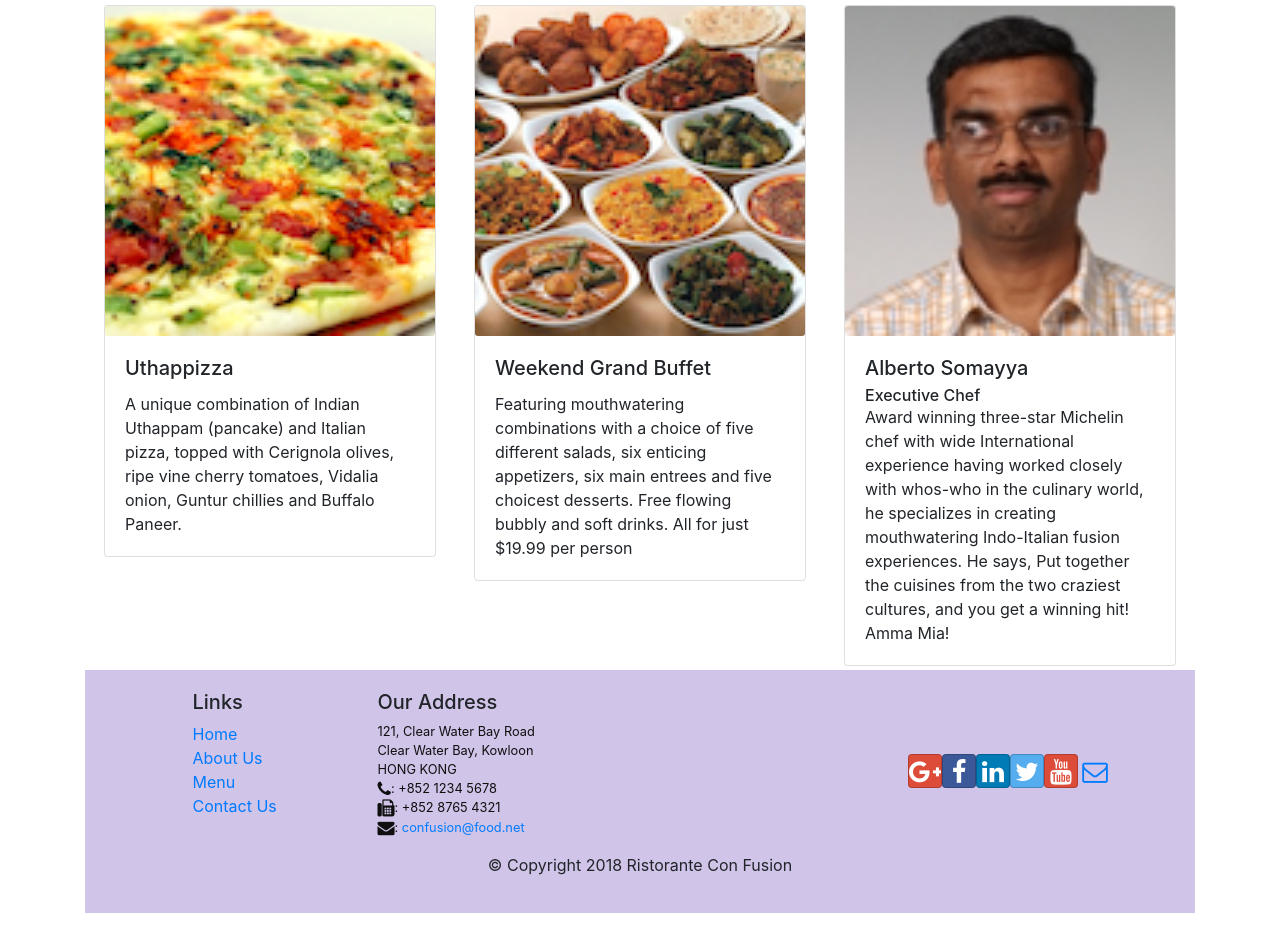
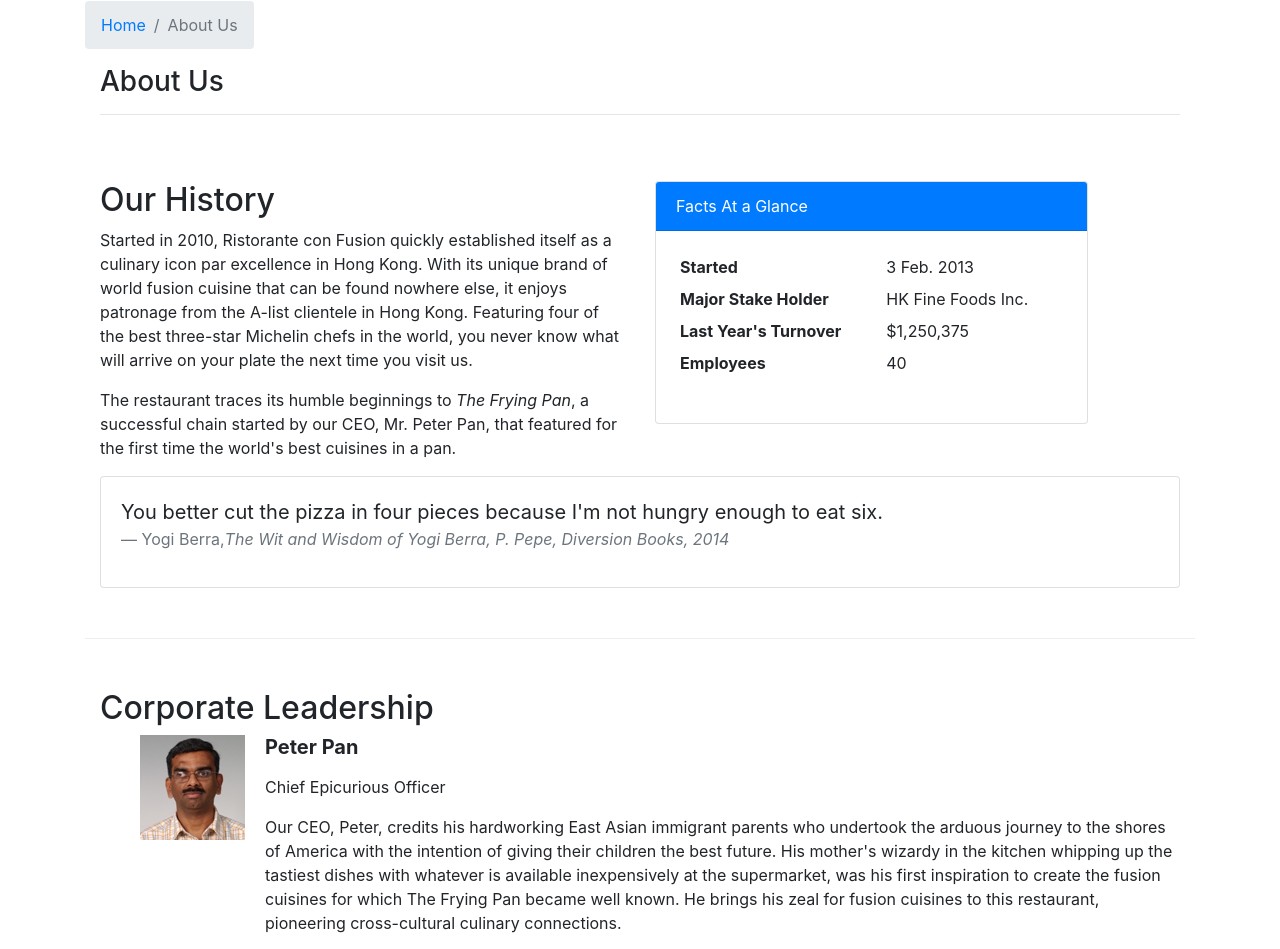
Before and after one commit to CuckooRoachMan/reactCertC2, a React (Create React App) app: page /aboutus in a window 1280 px wide. Before the commit this address led to /home. Shown: the part 337-1286 px from the top of the page. Before the commit the page ends 1250 px from the top, so only its background shows below. Built offline with nearby package versions, Linux system fonts and the light colour scheme.

Commit message:
Assignment 2

```diff
--- /dev/null
+++ b/src/components/AboutComponent.js
@@ -0,0 +1,107 @@
+import React from 'react';
+import { Breadcrumb, BreadcrumbItem, Card, CardBody, CardHeader, Media } from 'reactstrap';
+import { Link } from 'react-router-dom';
+import Leader from './LeaderdetailComponent';
+
+
+function RenderLeader({leaders}){
+  let styles = {
+    marginRight: '20px'
+  };
+  const leadersConst= leaders.map( (leader) => {
+      return (
+        <div key={leader.id}>
+          <Media>
+          <img src= {leader.image} style={styles} ></img>
+          <Media body>
+            <h5><p><b>{leader.name}</b></p></h5>
+            <p>{leader.designation}</p>
+            <p>{leader.description}</p>
+          </Media>
+
+          </Media>
+        </div>
+      )
+  }
+
+  );
+  return (
+    <div>
+    {leadersConst}
+    </div>
+  );
+};
+
+function About(props) {
+
+      const leaders = props.leaders.map((leader) => {
+        return (
+            <p>Leader {leader.name}</p>
+        );
+    });
+
+    return(
+        <div className="container">
+            <div className="row">
+                <Breadcrumb>
+                    <BreadcrumbItem><Link to="/home">Home</Link></BreadcrumbItem>
+                    <BreadcrumbItem active>About Us</BreadcrumbItem>
+                </Breadcrumb>
+                <div className="col-12">
+                    <h3>About Us</h3>
+                    <hr />
+                </div>
+            </div>
+            <div className="row row-content">
+                <div className="col-12 col-md-6">
+                    <h2>Our History</h2>
+                    <p>Started in 2010, Ristorante con Fusion quickly established itself as a culinary icon par excellence in Hong Kong. With its unique brand of world fusion cuisine that can be found nowhere else, it enjoys patronage from the A-list clientele in Hong Kong.  Featuring four of the best three-star Michelin chefs in the world, you never know what will arrive on your plate the next time you visit us.</p>
+                    <p>The restaurant traces its humble beginnings to <em>The Frying Pan</em>, a successful chain started by our CEO, Mr. Peter Pan, that featured for the first time the world's best cuisines in a pan.</p>
+                </div>
+                <div className="col-12 col-md-5">
+                    <Card>
+                        <CardHeader className="bg-primary text-white">Facts At a Glance</CardHeader>
+                        <CardBody>
+                            <dl className="row p-1">
+                                <dt className="col-6">Started</dt>
+                                <dd className="col-6">3 Feb. 2013</dd>
+                                <dt className="col-6">Major Stake Holder</dt>
+                                <dd className="col-6">HK Fine Foods Inc.</dd>
+                                <dt className="col-6">Last Year's Turnover</dt>
+                                <dd className="col-6">$1,250,375</dd>
+                                <dt className="col-6">Employees</dt>
+                                <dd className="col-6">40</dd>
+                            </dl>
+                        </CardBody>
+                    </Card>
+                </div>
+                <div className="col-12">
+                    <Card>
+                        <CardBody className="bg-faded">
+                            <blockquote className="blockquote">
+                                <p className="mb-0">You better cut the pizza in four pieces because
+                                    I'm not hungry enough to eat six.</p>
+                                <footer className="blockquote-footer">Yogi Berra,
+                                <cite title="Source Title">The Wit and Wisdom of Yogi Berra,
+                                    P. Pepe, Diversion Books, 2014</cite>
+                                </footer>
+                            </blockquote>
+                        </CardBody>
+                    </Card>
+                </div>
+            </div>
+            <div className="row row-content">
+                <div className="col-12">
+                    <h2>Corporate Leadership</h2>
+                </div>
+                <div className="col-12">
+                    <Media list>
+                        <RenderLeader leaders ={props.leaders}/>
+                    </Media>
+                </div>
+            </div>
+        </div>
+    );
+}
+
+export default About;
--- a/src/components/DishdetailComponent.js
+++ b/src/components/DishdetailComponent.js
@@ -81,7 +81,6 @@
   const {
     dish
   } = props;
-  console.log(props)
     return (
       <>
       <RenderDish dish={dish}/>
--- /dev/null
+++ b/src/components/LeaderdetailComponent.js
@@ -0,0 +1,51 @@
+import React, {Component} from 'react';
+import {Card, CardImg, CardImgOverlay, CardText,CardBody,CardTitle, Breadcrumb, BreadcrumbItem, Media } from 'reactstrap';
+import {Link} from 'react-router-dom';
+
+
+  function RenderLeader({leaders}){
+    let styles = {
+      marginRight: '20px'
+    };
+    const leadersConst= leaders.map( (leader) => {
+        return (
+          <div key={leader.id}>
+            <Media>
+            <img src= {leader.image} style={styles} ></img>
+            <Media body>
+              <h5><p><b>{leader.name}</b></p></h5>
+              <p>{leader.designation}</p>
+              <p>{leader.description}</p>
+            </Media>
+
+            </Media>
+          </div>
+        )
+    }
+
+    );
+    return (
+      <div>
+      {leadersConst}
+      </div>
+    );
+  };
+
+
+const LeaderdetailComponent = (props) => {
+
+
+  const{
+    leaders
+    }=props;
+
+    console.log(leaders);
+  return(
+    <div>
+      <RenderLeader leaders={leaders}/>
+    </div>
+
+  )
+}
+
+export default LeaderdetailComponent;
--- a/src/components/MainComponent.js
+++ b/src/components/MainComponent.js
@@ -11,9 +11,10 @@
 import {COMMENTS}  from '../shared/comments';
 import {LEADERS}  from '../shared/leaders';
 import {PROMOTIONS}  from '../shared/promotions';
-
+import About from './AboutComponent';
 
 class Main extends Component {
+
   constructor(props){
     super(props);
     this.state = {
@@ -48,13 +49,14 @@
     return (
       <div className="container">
         <Header/>
-          <switch>
+          <Switch>
             <Route path="/home" component={HomePage}/>
             <Route exact path="/menu" component={ ()=> <Menu dishes={this.state.dishes} />} />
             <Route path="/menu/:dishId" component={DishWithId} />
             <Route exact path="/contactus" component={Contact} />
+            <Route path= "/aboutus" component={()=> <About leaders={this.state.leaders} />} />
             <Redirect to="/home"/>
-          </switch>
+          </Switch>
         <Footer/>
       </div>
     )
```
